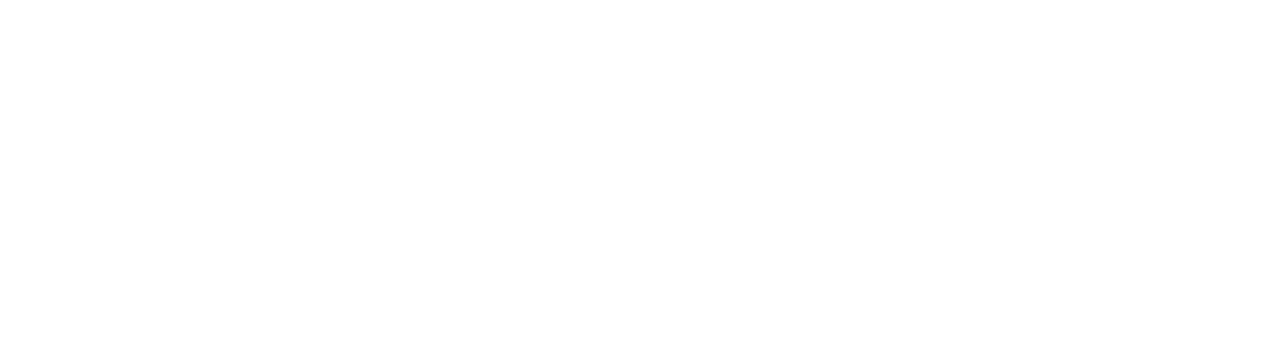
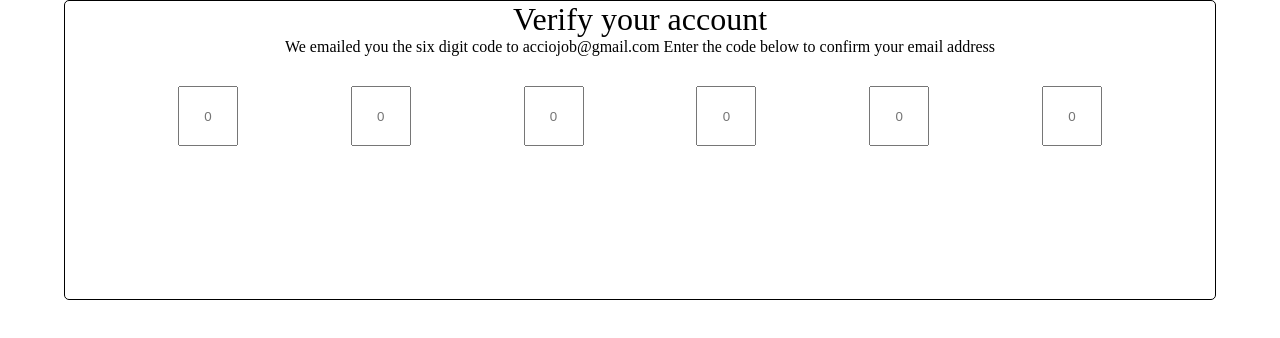
Before and after one commit to acciojob/OTP-sandybhatta, a website: page main.html in a window 1280 px wide. Drawn offline with Linux system fonts and the light colour scheme.

Commit message:
created a submission

```diff
--- a/main.html
+++ b/main.html
@@ -7,6 +7,18 @@
 </head>
 
 <body>
+	<div class="container">
+<h1 id="verification_heading">Verify your account</h1>
+<h6 id="verification_subtext">We emailed you the six digit code to acciojob@gmail.com Enter the code below to confirm your email address</h6>
+<div class="code-container">
+    <input type="text" class="code" placeholder="0" maxlength="1">
+    <input type="text" class="code" placeholder="0" maxlength="1">
+    <input type="text" class="code" placeholder="0" maxlength="1">
+    <input type="text" class="code" placeholder="0" maxlength="1">
+    <input type="text" class="code" placeholder="0" maxlength="1">
+    <input type="text" class="code" placeholder="0" maxlength="1">
+</div>
+</div>
 	<!-- the entire body must be written by student -->
     <script type="text/javascript" src="./script.js">
 </script>
--- a/script.js
+++ b/script.js
@@ -1 +1,20 @@
 //your JS code here. If required.
+
+const codes = document.querySelectorAll(".code");
+codes[0].focus();
+codes.forEach((val,ind){
+
+	val.addEventListener("input",(e)=>{
+		if(e.target.value.length>0 && ind<codes.length-1){
+			codes[ind+1].focus();
+		}
+	})
+	val.addEventListener("keyDown",(e)=>{
+		if(e.key=="Backspace"){
+			ce.target.value="";
+			if(ind<0){
+				codes[ind-1].focus();
+			}
+		}
+	})
+})
--- a/styles.css
+++ b/styles.css
@@ -1 +1,36 @@
 /*  your css code here. If applicable */
+*{
+	margin:0;
+	padding:0;
+	box-sizing:border-box;
+}
+.container{
+	width:90%;
+	height:300px;
+	border:1px solid black;
+	border-radius:5px;
+	margin:auto;
+}
+#verification_heading{
+	text-align:center;
+	font-weight:400;
+	font-size:2rem;
+
+}
+#verification_subtext{
+	text-align:center;
+	font-weight:400;
+	font-size:1rem;
+
+}
+.code-container{
+	display:flex;
+	justify-content:space-evenly;
+	margin-top:30px;
+
+}
+.code{
+	width:60px;
+	height:60px;
+	text-align:center;
+}
```
